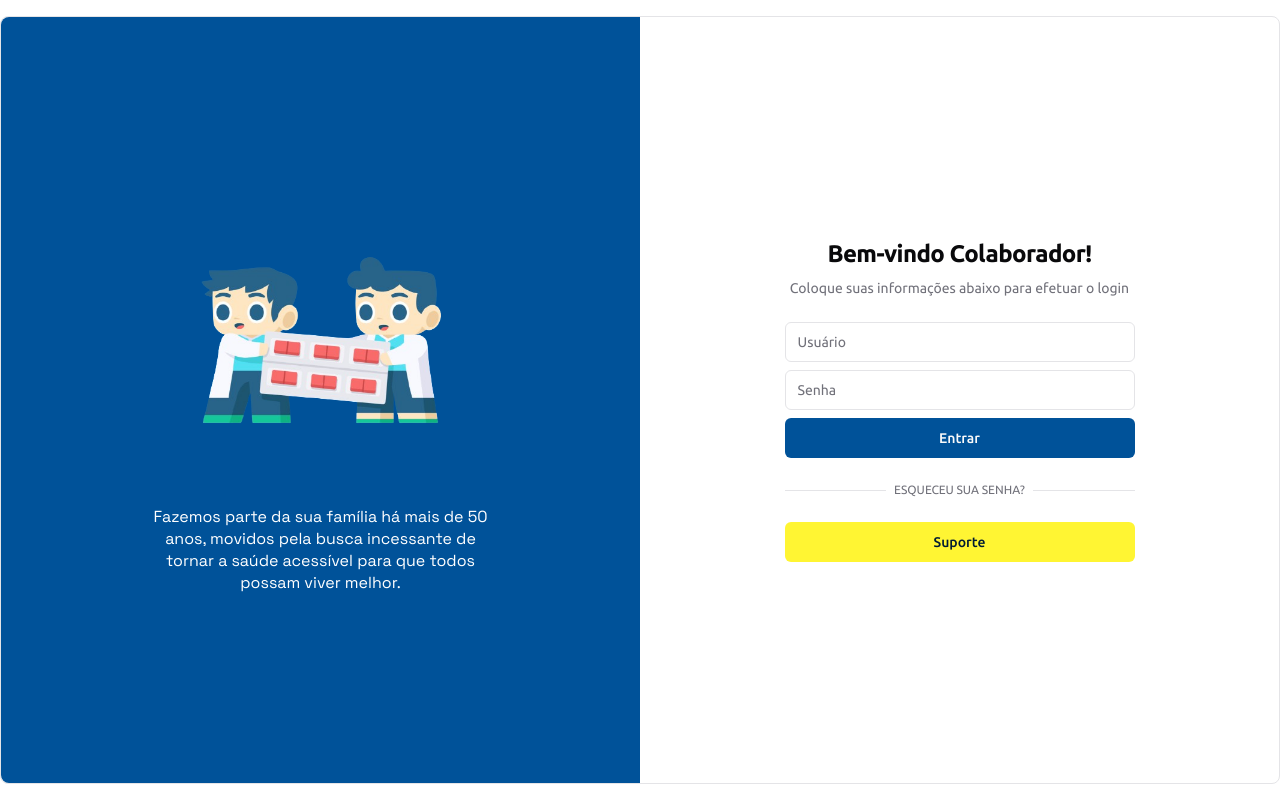
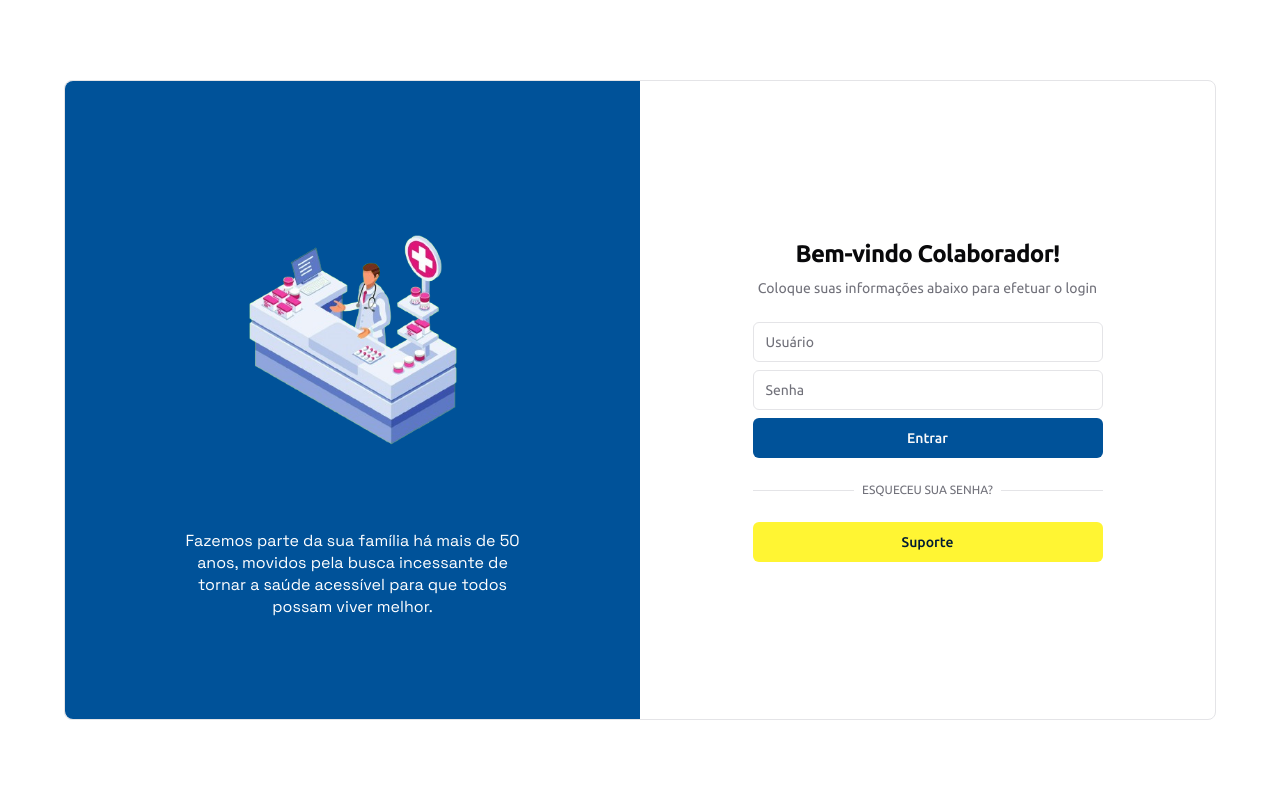
Before and after one commit to 3SIPG/web, a Next.js app: page / in a window 1280 px wide. Built offline with nearby package versions, Linux system fonts and the light colour scheme.

Commit message:
feat: login page done

```diff
--- a/src/app/page.tsx
+++ b/src/app/page.tsx
@@ -1,9 +1,6 @@
 import { Metadata } from "next";
 import Image from "next/image";
-import test from '@/app/assets/test.png';
-import { Input } from "@/components/ui/input";
-import { Button } from "@/components/ui/button";
-import Link from "next/link";
+import mainImage from '@/app/assets/login-photo.png';
 import { UserAuthForm } from "./components/user-auth-form";
 export const metadata: Metadata = {
   title: "Login Page | Eurofarma",
@@ -15,9 +12,9 @@ export const metadata: Metadata = {
 export default function Home() {
   return (
   <main className="font-ubuntu w-[100vw] h-[100vh] flex justify-center items-center">
-    <section className="border rounded-lg w-[104rem] h-[48rem] flex flex-row">
+    <section className="border rounded-lg w-[104rem] h-[48rem] flex flex-row md:w-[72rem] md:h-[40rem]">
       <div className="bg-euro-primary-300 w-[50%] border-y-euro-primary-300 rounded-s-lg flex justify-center flex-col items-center">
-       <Image src={test} alt={""} width={300} height={300}/>
+       <Image src={mainImage} alt={""} width={348} height={348}/>
        <p className="text-white font-space-grotesk leading-snug p-4 text-center w-[24rem]">
        Fazemos parte da sua família há mais de 50 anos, movidos pela busca incessante de tornar a saúde acessível para que todos possam viver melhor.
        </p>
```
Also changed, not shown: src/app/assets/login-photo.png (added), src/app/assets/test.png (deleted).
